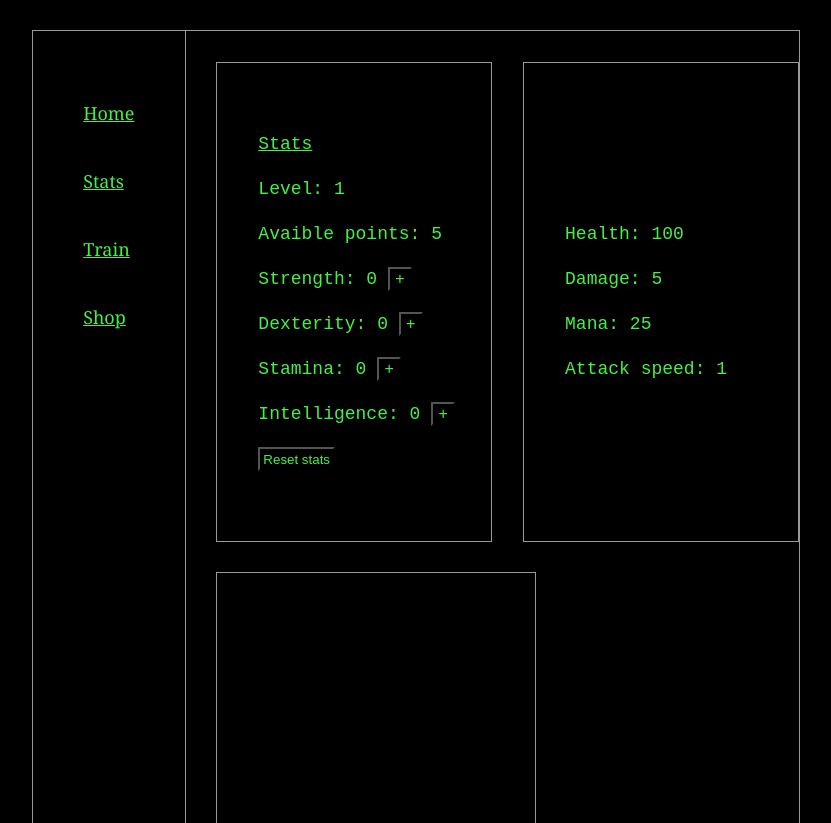
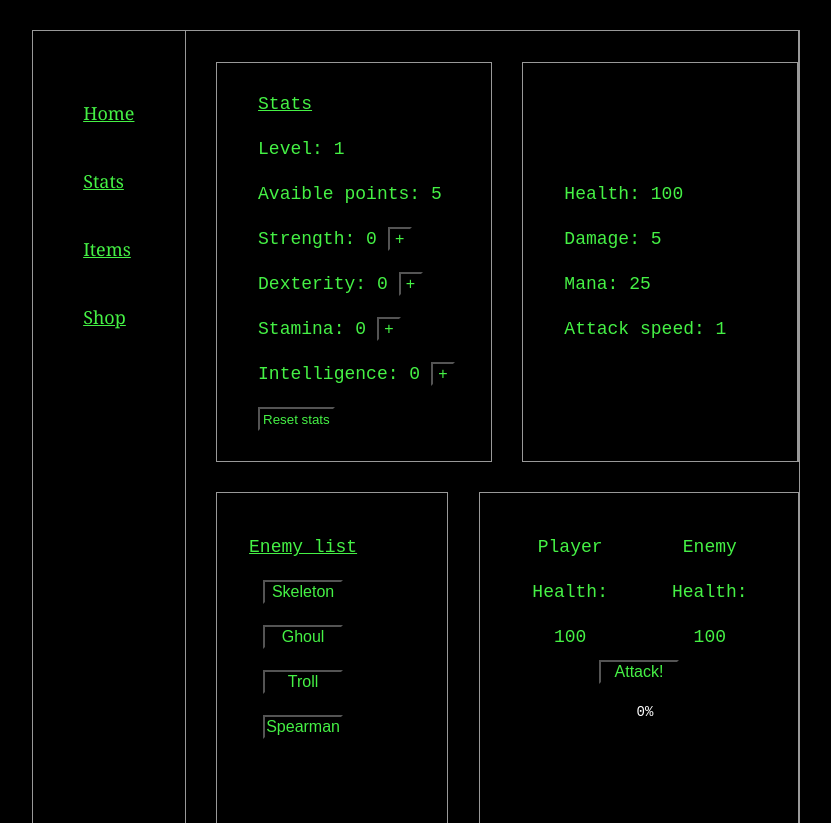
Before and after one commit to trallan/game19-10, a plain HTML site: page index.html in a window 1280 px wide. Shown: the part 129-952 px from the top of the page, without its empty margins (224-1055 px from the left). Drawn offline with Linux system fonts and the light colour scheme.

Commit message:
Add files via upload

```diff
--- a/index.html
+++ b/index.html
@@ -16,7 +16,7 @@
             <ul>
                 <li><a href="#">Home</a></li>
                 <li><a href="#">Stats</a></li>
-                <li><a href="#">Train</a></li>
+                <li><a href="#">Items</a></li>
                 <li><a href="#">Shop</a></li>
             </ul>
         </div>
@@ -33,6 +33,19 @@
                 <div id="enemys-container">
                     <div id="enemys"></div>
                 </div>
+                <div id="battle-container">
+                    <div id="battle-info-box">
+                        <div id="battle-p"></div>
+                        <div id="battle-e"></div>
+                    </div>
+                    <div id="battle-atk-box">
+                        <div><button class="atk-btn">Attack!</button></div>
+                        <div class="progress-bar">
+                            <div class="progress-fill"></div>
+                            <span class="progress-txt">0%</span>
+                        </div>
+                    </div>
+                </div>
             </div>
         </div>
     </div>
--- a/script.js
+++ b/script.js
@@ -1,5 +1,11 @@
 let stats = document.getElementById('stats');
 let character = document.getElementById('character')
+let enemys = document.getElementById('enemys')
+let battleE = document.getElementById('battle-e')
+let battleP = document.getElementById('battle-p')
+let pBar = document.querySelector('.progress-bar')
+let progress = 0;
+let intervalId;
 
 let statsObject = {
     level: 1,
@@ -63,6 +69,7 @@ let loadStats = () => {
     })
 }
 
+////////////////////////////////// CHARACTER WINDOW //////////////////////////////////
 let loadCharacter = () => {
     character.innerHTML = `
         <div><p>Health: ${charObject.health + statsObject.stamina*5}</p></div>
@@ -70,6 +77,51 @@ let loadCharacter = () => {
         <div><p>Mana: ${charObject.mana + statsObject.intelligence*15}</p></div>
         <div><p>Attack speed: ${charObject.atkspeed + statsObject.dexterity*0.2}</p></div>
     `
+}
+//////////////////////////////////// ENEMY LIST WINDOW //////////////////////////////
+let loadEnemyList = () => {
+    enemys.innerHTML = `
+        <div><p style="text-decoration: underline">Enemy list</p></div>
+        <div><button class="enemy-btn">Skeleton</button></div>
+        <div><button class="enemy-btn">Ghoul</button></div>
+        <div><button class="enemy-btn">Troll</button></div>
+        <div><button class="enemy-btn">Spearman</button></div>
+    `
+}
+/////////////////////////// BATTLE WINDOW ///////////////////////
+let loadBattle = () => {
+    battleP.innerHTML = `
+        <div><p>Player</p></div>
+        <div><p>Health:</p></div>
+        <div><p>${charObject.health + statsObject.stamina*5}</p></div>
+    `
+    battleE.innerHTML = `
+        <div><p>Enemy</p></div>
+        <div><p>Health:</p></div>
+        <div><p>100</p></div>
+    `
+}
+
+let atkBtn = document.querySelector('.atk-btn');
+atkBtn.addEventListener('click', function(){
+    atkBtn.style.display = "none";
+    intervalId = setInterval(startLoading, 250)
+    progress = 0;
+});
+//////////////////// PROGRESS BAR ////////////////////////////////
+let updateProgressBar = (progressBar, value) => {
+    value = Math.round(value);
+    progressBar.querySelector('.progress-fill').style.width = `${value}%`;
+    progressBar.querySelector('.progress-txt').textContent = `${value}%`;
+}
+let startLoading = () => {
+    if(progress >= 100){
+        clearInterval(intervalId);
+        atkBtn.style.display = "block";
+        return
+    }
+    progress++;
+    updateProgressBar(pBar, progress)
 }
 
 ////////////////////////// LEVEL UP ///////////////////////////////////
@@ -81,8 +133,10 @@ let levelUp = () => {
 }
 
 let loadScreen = () => {
+    loadBattle()
     loadStats()
     loadCharacter()
+    loadEnemyList()
 }
 
 loadScreen();
--- a/style.css
+++ b/style.css
@@ -7,6 +7,14 @@
 
 body {
     background-color: black;
+}
+
+.enemy-btn, .atk-btn {
+    font-size: 16px;
+    width: 5rem;
+    height: 1.5rem;
+    background-color: black;
+    color: rgb(69, 241, 69);
 }
 
 .stats-btn {
@@ -31,6 +39,7 @@ button:hover {
 #container {
     width: 60%;
     margin: auto;
+    margin-bottom: 2rem;
     background-color: black;
 }
 
@@ -48,6 +57,9 @@ button:hover {
 #content-container {
     display: flex;
     flex-direction: column;
+    height: 100vh;
+    border-bottom: 1px solid #999;
+    border-right: 1px solid #999;
 }
 
 #content1 {
@@ -60,8 +72,6 @@ button:hover {
 #content2 {
     display: flex;
     width: 80%;
-    border-right: 1px solid #999;
-    border-bottom: 1px solid #999;
     margin-left: 20%;
 }
 
@@ -84,19 +94,18 @@ ul, li, a {
     margin-top: 2rem;
 }
 
-#stats-container, #char-container, #enemys-container {
+#stats-container, #char-container, #enemys-container, #battle-container{
     display: flex;
-    height: 30rem;
+    height: 25rem;
     width: 20rem;
     margin: 5% 0 0 5%;
     border: 1px solid #999;
 }
 
-#stats, #character, #enemys {
+#stats, #character {
     display: flex;
     flex-direction: column;
     justify-content: center;
-    color: white;
     line-height: 2.5;
     font-size: 18px;
     font-family: monospace;
@@ -104,6 +113,62 @@ ul, li, a {
     color: rgb(69, 241, 69);
 }
 
+#battle-info-box {
+    display: flex;
+    justify-content: center;
+    height: 10rem;
+    width: 20rem;
+}
+
+#battle-atk-box {
+    display: flex;
+    flex-direction: column;
+    align-items: center;
+    justify-content: space-around;
+    height: 5rem;
+}
+
+#battle-container {
+    flex-direction: column;
+}
+
+.progress-bar {
+    position: relative;
+    font-family: monospace;
+    font-size: 14px;
+    padding: 5px;
+    height: 1.8rem;
+    width: 90%;
+    border-radius: 8px;
+    overflow: hidden;
+}
+
+.progress-fill {
+    width: 0%;
+    height: 100%;
+    background-color: rgb(69, 241, 69);
+    transition: all 0.2s;
+    border-radius: 8px;
+}
+
+.progress-txt {
+    position: absolute;
+    top: 50%;
+    right: 45%;
+    transform: translateY(-50%);
+    color: white;
+}
+
+#battle-e, #battle-p, #enemys {
+    display: flex;
+    flex-direction: column;
+    align-items: center;
+    line-height: 2.5;
+    font-size: 18px;
+    font-family: monospace;
+    margin: 2rem;
+}
+
 #stats:hover {
     cursor: default;
 }
```
